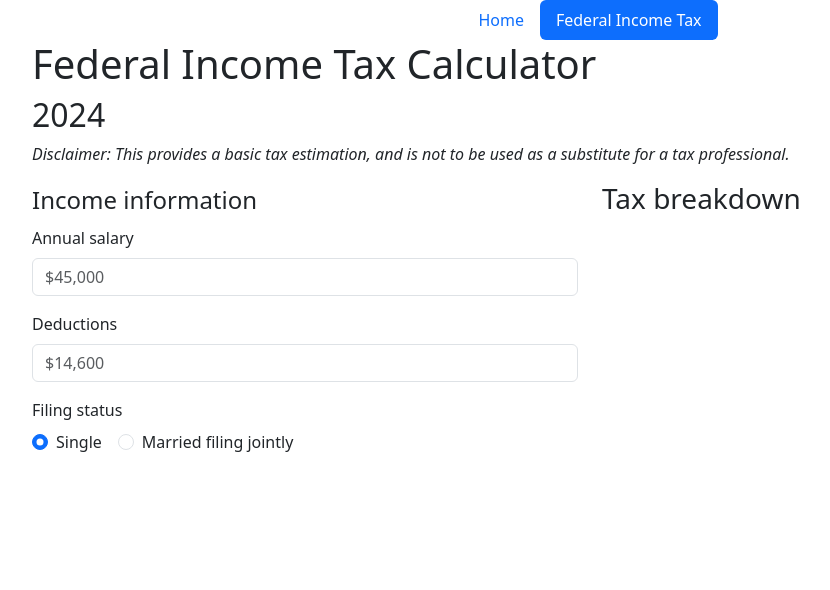
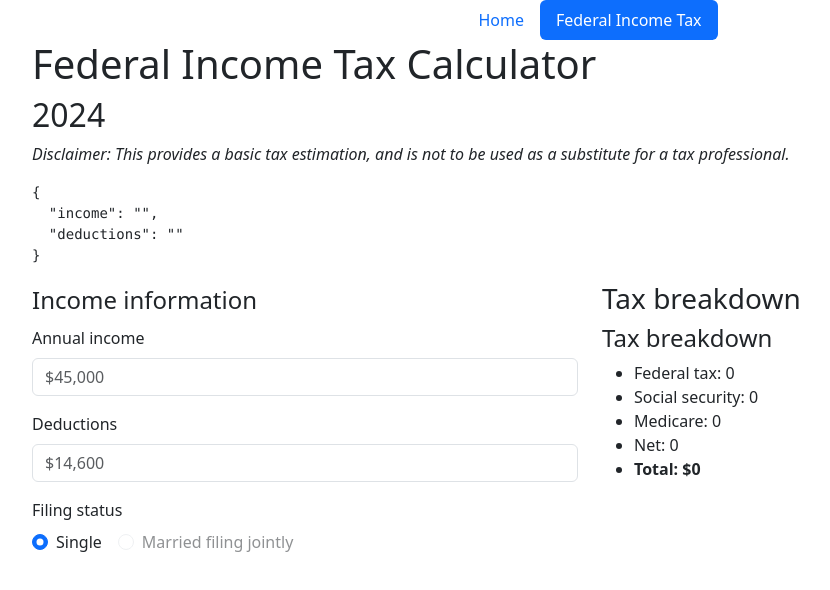
Before and after one commit to walston/tax-calculator, a React (Vite) app: page /federal-income-tax-calculator in a window 1280 px wide. Shown: the top 590 px of the page, without its empty margins (50-880 px from the left). Built offline with nearby package versions, Linux system fonts and the light colour scheme.

Commit message:
add basic calc

```diff
--- a/src/components/FederalTaxResults.tsx
+++ b/src/components/FederalTaxResults.tsx
@@ -0,0 +1,37 @@
+import { calculateFederalTax } from '../utils/federalTax.ts'
+import {FederalIncomeTaxForm} from '../pages/calculators/IncomeTaxFederal.tsx'
+
+interface FederalIncomeTaxFormProps {
+  form: FederalIncomeTaxForm
+}
+const FederalTaxResults = (props: FederalIncomeTaxFormProps) => {
+  // eslint-disable-next-line @typescript-eslint/ban-ts-comment
+  // @ts-expect-error
+  const incomeAsNumber = props.form.income * 1
+  const federalIncomeTax = calculateFederalTax(incomeAsNumber)
+  const socSecurity = incomeAsNumber * .062
+  const medicare = incomeAsNumber * .0145
+  const net = incomeAsNumber - federalIncomeTax - socSecurity - medicare
+
+  // const taxBreakdown = [
+  //   { label: 'Federal income tax', value: federalIncomeTax },
+  //   { label: 'Social Security', value: socSecurity },
+  //   { label: 'Medicare', value: medicare },
+  //   { label: 'Net', value: net },
+  // ]
+
+  return (
+    <>
+      <h4>Tax breakdown</h4>
+      <ul>
+        <li>Federal tax: {federalIncomeTax}</li>
+        <li>Social security: {socSecurity}</li>
+        <li>Medicare: {medicare}</li>
+        <li>Net: {net}</li>
+        <li className="fw-bold">Total: ${incomeAsNumber}</li>
+      </ul>
+    </>
+  )
+}
+
+export default FederalTaxResults
--- a/src/pages/calculators/IncomeTaxFederal.tsx
+++ b/src/pages/calculators/IncomeTaxFederal.tsx
@@ -1,20 +1,48 @@
 import {Form} from 'react-bootstrap'
+import {useState} from 'react'
+import FederalTaxResults from '../../components/FederalTaxResults.tsx'
+
+export interface FederalIncomeTaxForm {
+  income: string
+  deductions: string
+}
 
 const IncomeTaxFederal = () => {
+  const [formData, setFormData] = useState<FederalIncomeTaxForm>({
+    income: '',
+    deductions: ''
+  })
+
+  const handleInputChange = (e: React.ChangeEvent<HTMLInputElement>) => {
+    const { name, value } = e.target
+    setFormData({
+      ...formData,
+      [name]: value
+    })
+  }
+
   return (
     <>
       <h1>Federal Income Tax Calculator</h1>
       <h2>2024</h2>
-      <p className="fst-italic">Disclaimer: This provides a basic tax estimation, and is not to be used as a substitute for a tax professional.</p>
+      <p className="fst-italic">Disclaimer: This provides a basic tax estimation, and is not to be used as a substitute
+        for a tax professional.</p>
+
+      <pre>
+        {JSON.stringify(formData, null, 2)}
+      </pre>
       <div className="row">
         <div className="col-12 col-lg-6">
           <Form>
             <legend>Income information</legend>
-            <Form.Group className="mb-3" controlId="incomeTax.salary">
-              <Form.Label>Annual salary</Form.Label>
+            <Form.Group className="mb-3" controlId="incomeTax.income">
+              <Form.Label>Annual income</Form.Label>
               <Form.Control
                 type="text"
                 placeholder="$45,000"
+                name="income"
+                value={formData.income}
+                onChange={handleInputChange}
               />
             </Form.Group>
             <Form.Group className="mb-3" controlId="incomeTax.deductions">
@@ -22,7 +50,9 @@ const IncomeTaxFederal = () => {
               <Form.Control
                 type="text"
                 placeholder="$14,600"
-                name="incomeTax.deductions"
+                name="deductions"
+                value={formData.deductions}
+                onChange={handleInputChange}
               />
             </Form.Group>
             <Form.Group className="mb-3" controlId="incomeTax.filingStatus">
@@ -30,7 +60,7 @@ const IncomeTaxFederal = () => {
               <Form.Check
                 inline
                 label="Single"
-                name="incomeTax.filingStatus"
+                name="filingStatus"
                 type="radio"
                 id={`inline-radio-1`}
                 checked={true}
@@ -38,15 +68,17 @@ const IncomeTaxFederal = () => {
               <Form.Check
                 inline
                 label="Married filing jointly"
-                name="incomeTax.filingStatus"
+                name="filingStatus"
                 type="radio"
                 id={`inline-radio-2`}
+                disabled={true}
               />
             </Form.Group>
           </Form>
         </div>
         <div className="col-12 col-lg-6">
           <h3>Tax breakdown</h3>
+          <FederalTaxResults form={formData}/>
         </div>
       </div>
     </>
```
